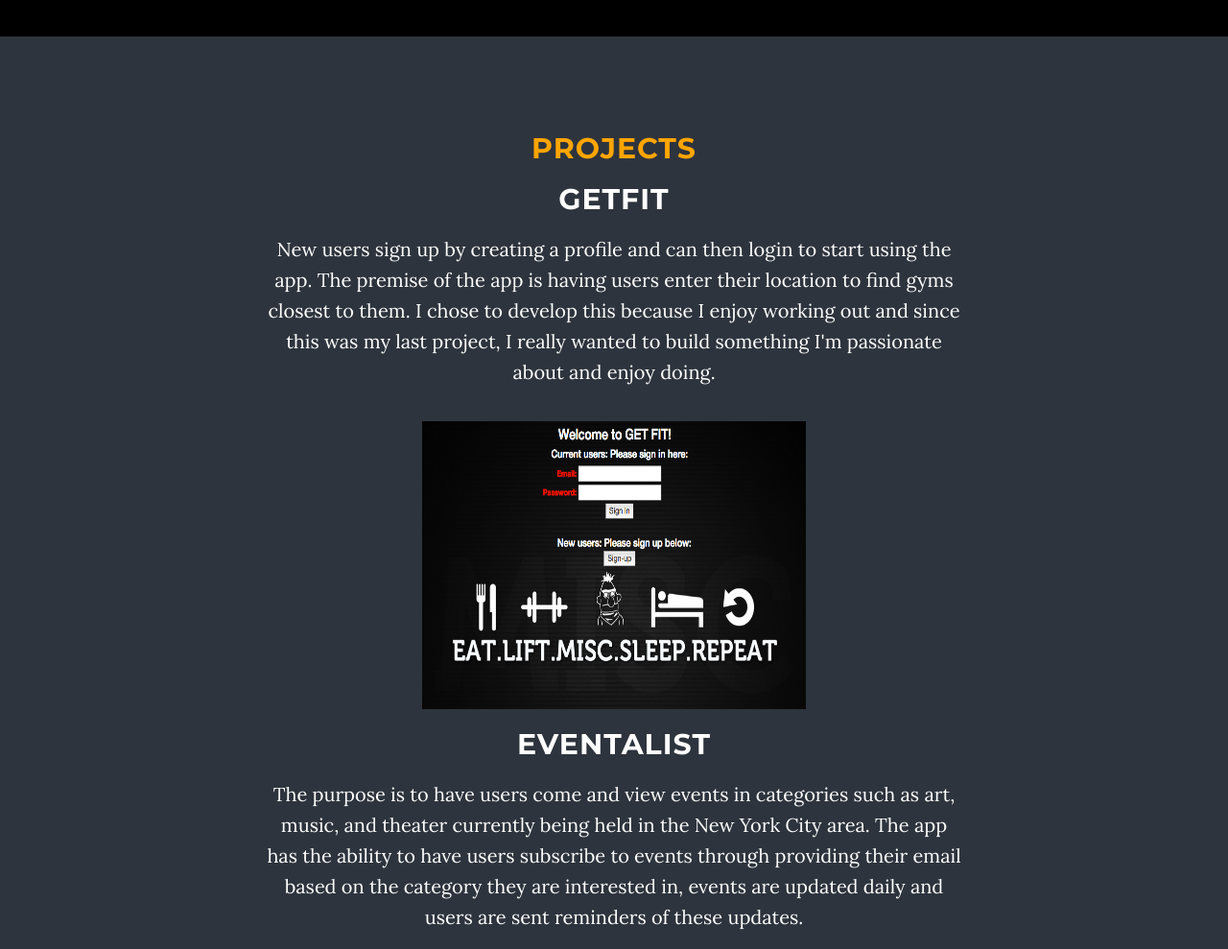
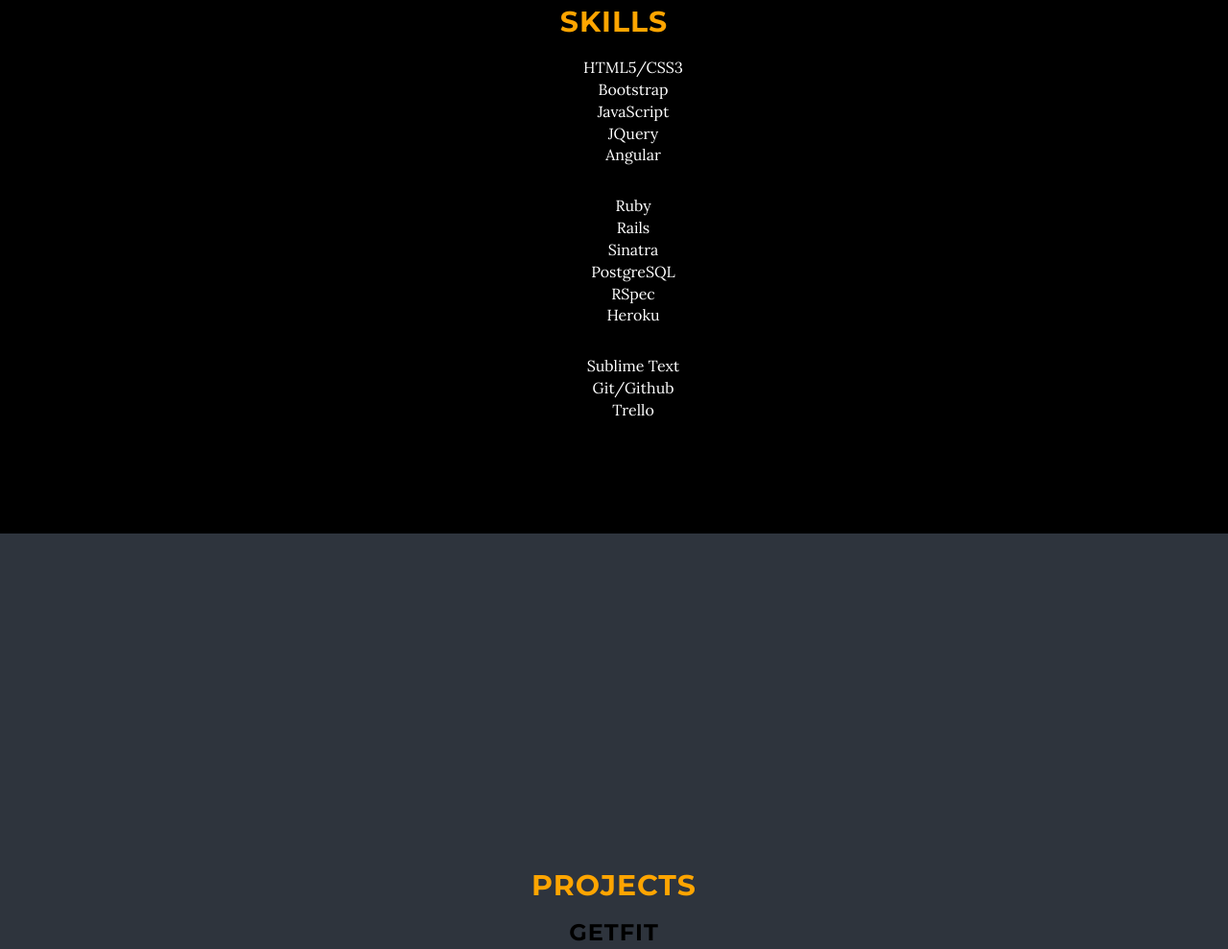
Before and after one commit to TimoorKurdi/Portfolio, a plain HTML site: page index.html in a window 1280 px wide. Shown: the part 1638-2627 px from the top of the page at 96% size. Drawn offline with Linux system fonts and the light colour scheme; some packages are replaced by stand-ins of ours.

Commit message:
Added skills section

```diff
--- a/css/grayscale.css
+++ b/css/grayscale.css
@@ -138,7 +138,7 @@ a:focus {
     padding: 100px 0;
     text-align: center;
     color: #fff;
-    background-color: #2e343d;
+    background-color: black;
     -webkit-background-size: cover;
     -moz-background-size: cover;
     background-size: cover;
@@ -249,6 +249,8 @@ a:focus {
 
 .content-section {
     padding-top: 100px;
+    background-color: #2e343d;
+    width: 100%;
 }
 
 .projects-section {
@@ -359,3 +361,26 @@ img#eventalist {
     width: 400px;
     height: 300px;
 }
+
+#skills {
+    background-color: black;
+    width: 100%;
+    height: 100%;
+}
+
+ul {
+    list-style-type: none;
+}
+
+#contact {
+    background-color: black;
+    width: 100%;
+}
+
+footer {
+    background-color: black;
+}
+
+.skillsli {
+    font-size: 16px;
+}
--- a/index.html
+++ b/index.html
@@ -56,6 +56,9 @@
                         <a class="page-scroll" href="#about">About</a>
                     </li>
                     <li>
+                        <a class="page-scroll" href="#skills">Skills</a>
+                    </li>
+                    <li>
                         <a class="page-scroll" href="#projects">Projects</a>
                     </li>
                     <li>
@@ -89,9 +92,41 @@
     <section id="about" class="container content-section text-center">
         <div class="row">
             <div class="col-lg-8 col-lg-offset-2">
-                <h2>About Me</h2>
+                <h2><span style="color:orange">About Me</span></h2>
                 <br>
                 <p>A strategist by nature, I've always been drawn to solving problems and mapping out solutions. Prior to learning the language of code, I used to work in Financial Services and spent my time helping people manage their finances and make smart decisions. Being drawn to the complexities of technology and the power it holds, I quit my job and enrolled in General Assembly's 12 week Web Development Immersive bootcamp. <br>While at GA, I spent countless hours learning how to build web apps from A to Z, below I'll be listing some of the skills I acquired and the projects I built using my new found superpower!</p>
+            </div>
+        </div>
+    </section>
+
+    <!-- Skills Section -->
+    <section id="skills" class="container content-section text-center">
+        <div class="row">
+            <div class="col-lg-8 col-lg-offset-2">
+                <h2><span style="color:orange">Skills</span></h2>
+                <br>
+          <ul class="skillsli">
+            <li>HTML5/CSS3</li>
+            <li>Bootstrap</li>
+            <li>JavaScript</li>
+            <li>JQuery</li>
+            <li>Angular</li>
+          </ul>
+          <br>
+          <ul class="skillsli">
+            <li>Ruby</li>
+            <li>Rails</li>
+            <li>Sinatra</li>
+            <li>PostgreSQL</li>
+            <li>RSpec</li>
+            <li>Heroku</li>
+          </ul>
+        <br>
+        <ul class="skillsli">
+          <li>Sublime Text</li>
+          <li>Git/Github</li>
+          <li>Trello</li>
+        </ul>
             </div>
         </div>
     </section>
@@ -103,7 +138,7 @@
                 <div class="col-lg-8 col-lg-offset-2">
                     <h2><span style="color:orange">Projects</span></h2>
                     <br>
-                    <h2>GetFit</h2>
+                    <h3><span style="color:black">GetFit</span></h3>
                     <br>
                     <p>New users sign up by creating a profile and can then login to start using the app. The premise of the app is having users enter their location to find gyms closest to them. I chose to develop this because I enjoy working out and since this was my last project, I really wanted to build something I'm passionate about and enjoy doing.</p>
                     <a href="https://radiant-crag-7143.herokuapp.com/" target="_blank">
@@ -111,7 +146,7 @@
                     </a>
                     <br>
                     <br>
-                    <h2>Eventalist</h2>
+                    <h3><span style="color:black">Eventalist</span></h3>
                     <br>
                     <p>The purpose is to have users come and view events in categories such as art, music, and theater currently being held in the New York City area. The app has the ability to have users subscribe to events through providing their email based on the category they are interested in, events are updated daily and users are sent reminders of these updates. </p>
                     <a href="http://eventalist.herokuapp.com/" target="_blank">
@@ -126,7 +161,7 @@
     <section id="contact" class="container content-section text-center">
         <div class="row">
             <div class="col-lg-8 col-lg-offset-2">
-                <h2>Get In Touch</h2>
+                <h2><span style="color:orange">Get In Touch</span></h2>
                 <br>
                 <ul class="list-inline banner-social-buttons">
                     <li>
```
